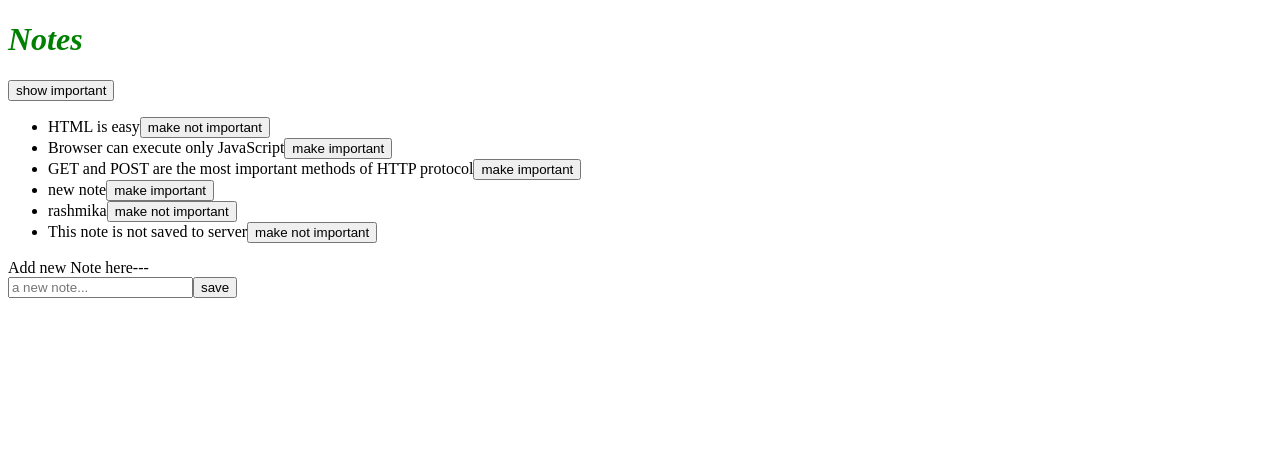
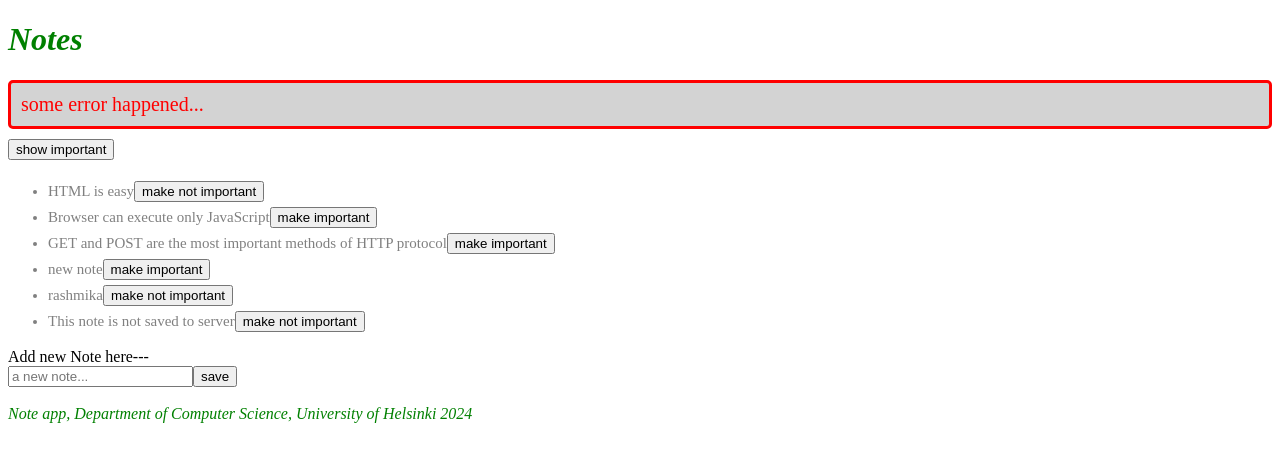
Before and after one commit to rashmikanaveen/HTML_Works, a React (Vite) app in the folder part1/: page / in a window 1280 px wide. Shown: the top 462 px of the page. Built offline with nearby package versions, Linux system fonts and the light colour scheme; data requests are answered from the project's data file.

Commit message:
Refactor styling and error handling in App component

```diff
--- a/part1/src/App.jsx
+++ b/part1/src/App.jsx
@@ -4,11 +4,38 @@
 import noteService from './services/notes'
 
 
+const Notification = ({ message }) => {
+  if (message === null) {
+    return null
+  }
+
+  return (
+    <div className='error'>
+      {message}
+    </div>
+  )
+}
+
+const Footer = () => {
+  const footerStyle = {
+    color: 'green',
+    fontStyle: 'italic',
+    fontSize: 16
+  }
+  return (
+    <div style={footerStyle}>
+      <br />
+      <em>Note app, Department of Computer Science, University of Helsinki 2024</em>
+    </div>
+  )
+}
+
 const App = () => {
   const [notes, setNotes] = useState([])
 
   const [newNote, setNewNote] = useState('')
   const [showAll, setShowAll] = useState(true)
+  const [errorMessage, setErrorMessage] = useState('some error happened...')
 
   //const hook = () => {
   //  console.log('effect')
@@ -67,9 +94,12 @@
         })
 
         .catch(error => {
-          alert(
-            `the note '${note.content}' was already deleted from server`
+          setErrorMessage(
+            `Note '${note.content}' was already removed from server`
           )
+          setTimeout(() => {
+            setErrorMessage(null)
+          }, 5000)
           setNotes(notes.filter(n => n.id !== id))
         })
     }
@@ -79,6 +109,7 @@
   return (
     <div>
       <h1>Notes</h1>
+      <Notification message={errorMessage} />
       <div>
         <button onClick={() => setShowAll(!showAll)}>
           show {showAll ? 'important' : 'all' }
@@ -102,6 +133,7 @@
           <button type="submit">save</button>
         </form>
       </div>
+      <Footer />
     </div>
   )
 }
--- a/part1/src/components/Note.jsx
+++ b/part1/src/components/Note.jsx
@@ -4,7 +4,7 @@
     ? 'make not important' : 'make important'
 
   return (
-    <li>
+    <li className="note">
       {note.content}
       <button onClick={toggleImportance}>{label}</button>
     </li>
--- a/part1/src/index.css
+++ b/part1/src/index.css
@@ -2,3 +2,28 @@
     color: green;
     font-style: italic;
   }
+
+
+  li {
+    color: grey;
+    padding-top: 3px;
+    font-size: 15px;
+  }
+
+
+  .note {
+    color: grey;
+    padding-top: 5px;
+    font-size: 15px;
+  }
+
+
+  .error {
+    color: red;
+    background: lightgrey;
+    font-size: 20px;
+    border-style: solid;
+    border-radius: 5px;
+    padding: 10px;
+    margin-bottom: 10px;
+  }
```
